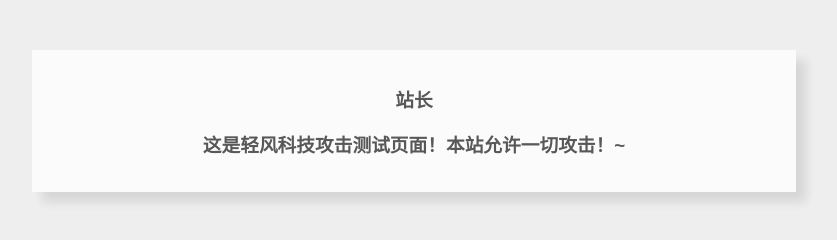
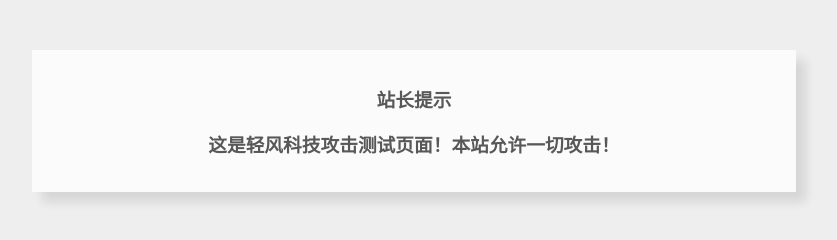
Before and after one commit to qinfeng365/testpage, a plain HTML site: page index.html in a window 1280 px wide. Shown: the whole page, without its empty margins (226-1063 px from the left). Drawn offline with Linux system fonts and the light colour scheme.

Commit message:
index.html

```diff
--- a/index.html
+++ b/index.html
@@ -137,5 +137,5 @@
         </style>
     </head>
     <body id="error-page">
-    <h3>站长</h3><h3>这是轻风科技攻击测试页面！本站允许一切攻击！~</h3>    </body>
+    <h3>站长提示</h3><h3>这是轻风科技攻击测试页面！本站允许一切攻击！</h3>    </body>
     </html>
```
